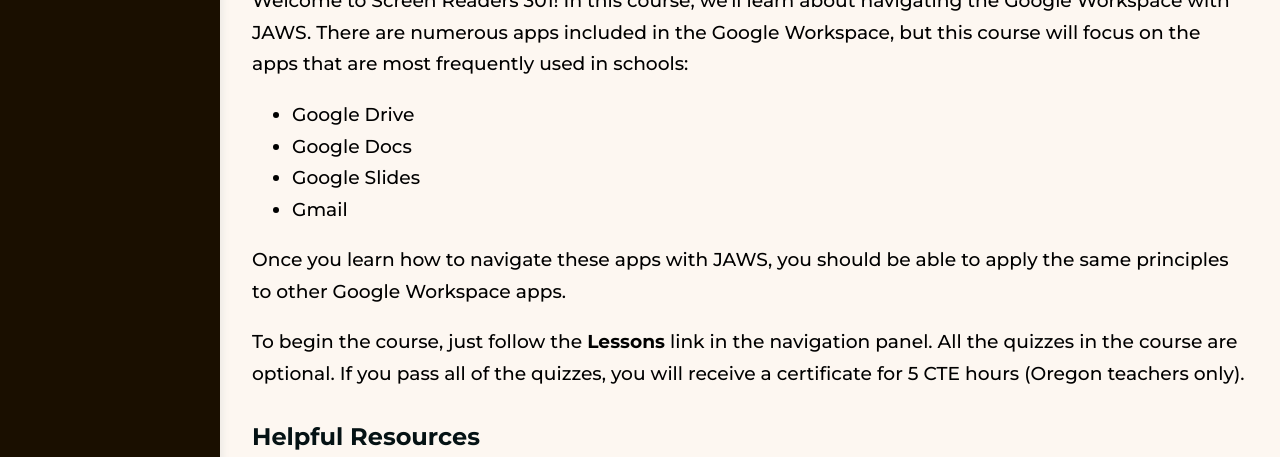
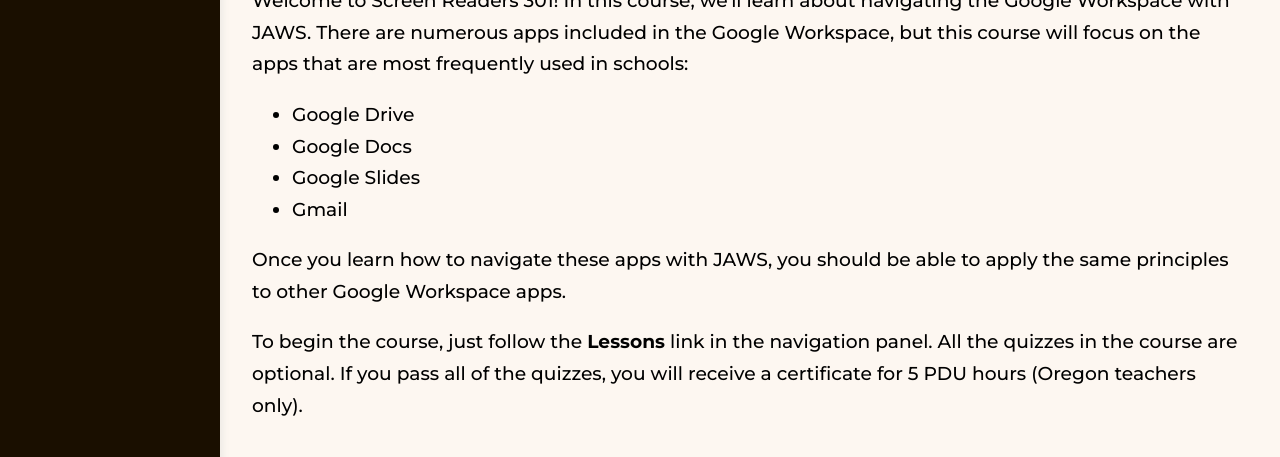
Before and after one commit to mcantino0/screen-reader-301, a plain HTML site: page index.html in a window 1280 px wide. Shown: the part 338-795 px from the top of the page. Drawn offline with Linux system fonts and the light colour scheme.

Commit message:
Update index.html

```diff
--- a/index.html
+++ b/index.html
@@ -230,7 +230,7 @@
         <li>Gmail</li>
       </ul>
       <p>Once you learn how to navigate these apps with JAWS, you should be able to apply the same principles to other Google Workspace apps.</p>
-      <p>To begin the course, just follow the <strong>Lessons</strong> link in the navigation panel. All the quizzes in the course are optional. If you pass all of the quizzes, you will receive a certificate for 5 CTE hours (Oregon teachers only).</p>
+      <p>To begin the course, just follow the <strong>Lessons</strong> link in the navigation panel. All the quizzes in the course are optional. If you pass all of the quizzes, you will receive a certificate for 5 PDU hours (Oregon teachers only).</p>
       <h2>Helpful Resources</h2>
       <p>This course is based on the following documents:</p>
       <ul>
```
